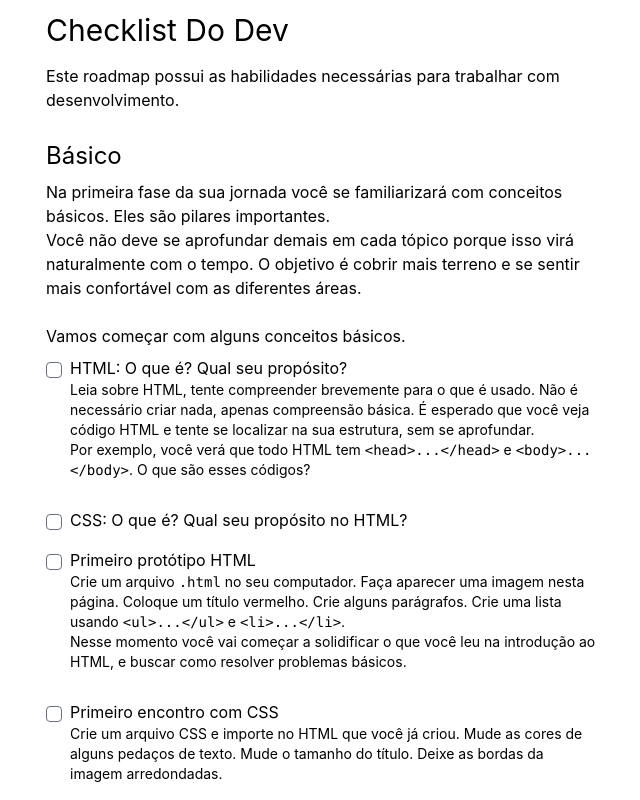
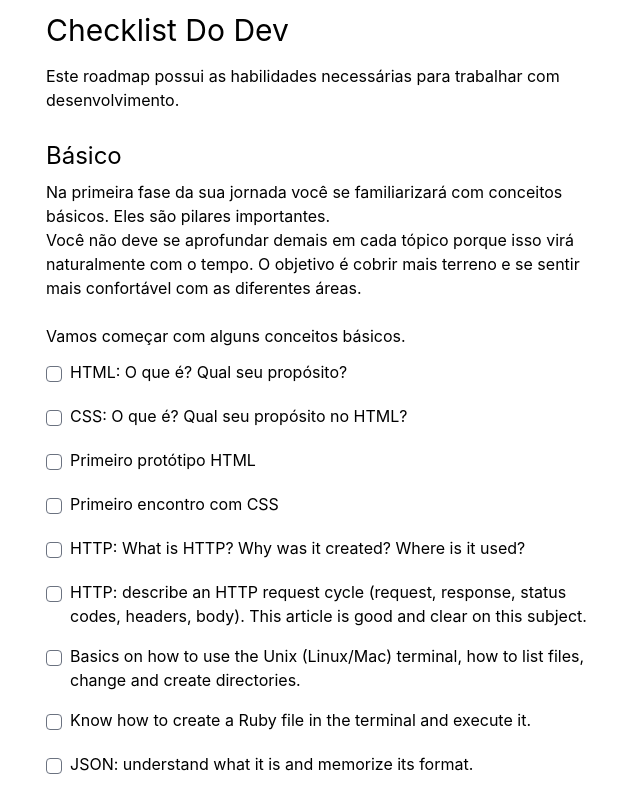
Before and after one commit to kurko/devchecklist, a Next.js app: page / in a window 1280 px wide. Shown: the top 800 px of the page, without its empty margins (318-958 px from the left). Built offline with nearby package versions, Linux system fonts and the light colour scheme; what @tailwindcss/typography would draw is missing.

Commit message:
Makes task description expandable

```diff
--- a/components/checklist.tsx
+++ b/components/checklist.tsx
@@ -1,4 +1,5 @@
 import React, { Fragment, useState, useEffect } from 'react'
+import { Transition } from '@headlessui/react'
 import { GetStaticProps } from 'next'
 import { InferGetStaticPropsType } from 'next'
 
@@ -33,19 +34,26 @@ function Task({ task }: InferGetStaticPropsType<GetStaticProps>) {
   const description = task.description
   const taskId = (id) => `task-${id}`
   const [checked, check] = useState(false);
+  const [expanded, expand] = useState(false);
 
   useEffect(() => {
     check(window.localStorage.getItem(taskId(task.id)) == "true")
   }, []); // only run on first render
 
-  const handleCheck = (event) => {
-    check(!checked)
-    window.localStorage.setItem(taskId(task.id), `${!checked}`)
-  }
+  const handleCheck = (event) => check(!checked)
+  const handleExpand = (event) => expand(description && !expanded)
 
   return (
-    <div className="py-1">
-      <label className="inline-flex mt-1">
+    <div
+      className={`
+        -ml-2 pl-2 pr-2 -mr-2
+        rounded-l
+        py-1 my-1 transition-all transform duration-400
+        ${expanded ? 'bg-blue-50' : ''}
+      `}>
+      <div
+        className="inline-flex mt-1">
+
         <input
           name="isTaskComplete"
           type="checkbox"
@@ -54,17 +62,28 @@ function Task({ task }: InferGetStaticPropsType<GetStaticProps>) {
           onChange={handleCheck} />
 
         <div className="ml-2 mt-0 prose">
-          <div className="ml-0 mt-0">
+          <div className="ml-0 mt-0" onClick={handleExpand}>
             {task.check}
           </div>
 
           {description && (
-            <div className="pb-4">
-              {rawToHtml(description, { className: "ml-0 text-sm prose" })}
-            </div>
+            <Transition
+              show={expanded}
+              enter="transform transition-height ease-in-out duration-100"
+              enterFrom="h-0"
+              enterTo="h-full"
+              leave="transform transition-height ease-in-out duration-200"
+              leaveFrom="h-full"
+              leaveTo="h-0"
+              className="overflow-y-hidden"
+            >
+              <div className="pb-4">
+                {rawToHtml(description, { className: "ml-0 text-sm prose" })}
+              </div>
+            </Transition>
           )}
         </div>
-      </label>
+      </div>
     </div>
   )
 }
--- a/package.json
+++ b/package.json
@@ -9,6 +9,7 @@
     "lint": "next lint"
   },
   "dependencies": {
+    "@headlessui/react": "^1.4.0",
     "@tailwindcss/forms": "^0.3.3",
     "@tailwindcss/typography": "^0.4.1",
     "autoprefixer": "^10.3.1",
--- a/pages/index.tsx
+++ b/pages/index.tsx
@@ -18,7 +18,7 @@ function Home({ checklist }: InferGetStaticPropsType<typeof getStaticProps>) {
         <main>
           <h1 className="mb-4">Checklist Do Dev</h1>
 
-          <div className="mb-7">
+          <div className="mb-7 prose">
             <p>
               Este roadmap possui as habilidades necessárias para trabalhar com desenvolvimento.
             </p>
--- a/tailwind.config.js
+++ b/tailwind.config.js
@@ -15,10 +15,14 @@ module.exports = {
           }
         }
       },
+      transitionProperty: {
+        'height': 'height'
+      },
     },
   },
   variants: {
     extend: {},
+    height: ['responsive', 'hover', 'focus']
   },
   plugins: [
     require('@tailwindcss/forms')({
```
Also changed, not shown: 1 other file (tests, documents, lock files or other folders).
